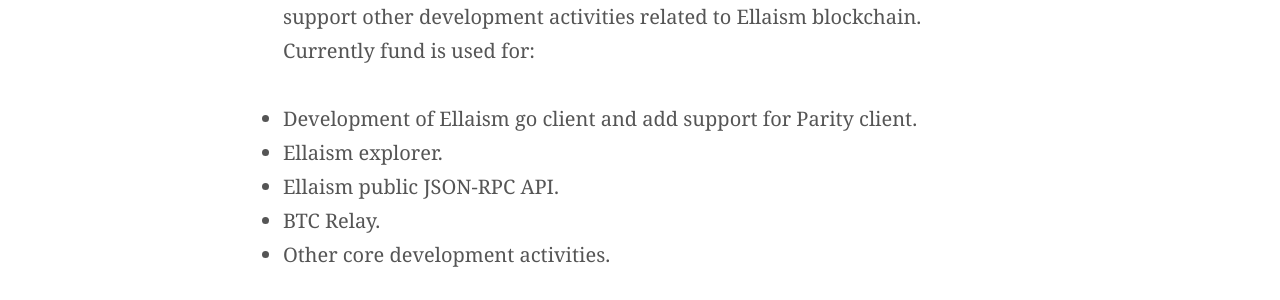
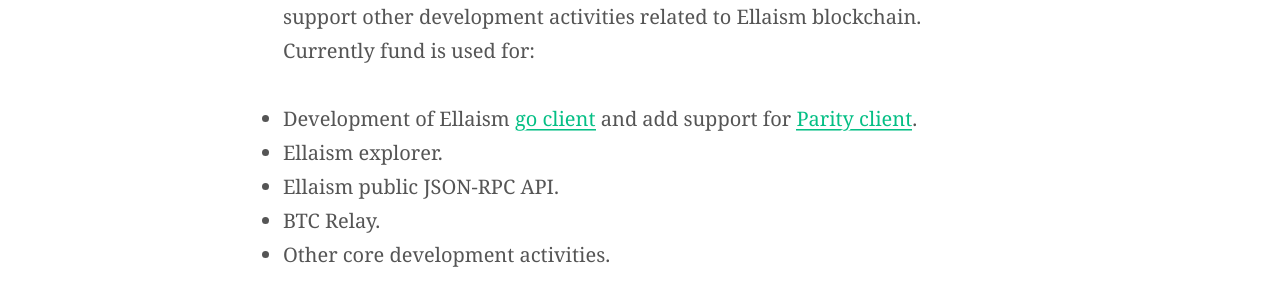
Before and after one commit to ellaism/ellaism.org, a Jekyll site: the page built from donations.md, in a window 1280 px wide. Shown: the part 757-1057 px from the top of the page. Built offline with Jekyll 4.4.1, drawn with Linux system fonts in a browser that asks for light colours; our own code applies the rules of GitHub Pages for plain Markdown files; part of the change alters nothing that is shown.

```diff
--- a/donations.md
+++ b/donations.md
@@ -12,7 +12,7 @@ If you are an active developer who frequently contribute code to Ellaism, manage
 
 The Dev Fund [0x65767ec6d4d3d18a200842352485cdc37cbf3a21](https://explorer.ellaism.org/#/address/0x65767ec6d4d3d18a200842352485cdc37cbf3a21) is managed by [@ellaismer](https://github.com/ellaismer), core developer of Ellaism. Fund is used to set up the core development team, operate infrastructures of Ellaism, and support other development activities related to Ellaism blockchain. Currently fund is used for:
 
-* Development of Ellaism go client and add support for Parity client.
+* Development of Ellaism [go client](https://github.com/ellaism/go-ellaism) and add support for [Parity client](https://github.com/ellaism/parity-config).
 * Ellaism explorer.
 * Ellaism public JSON-RPC API.
 * BTC Relay.
```
